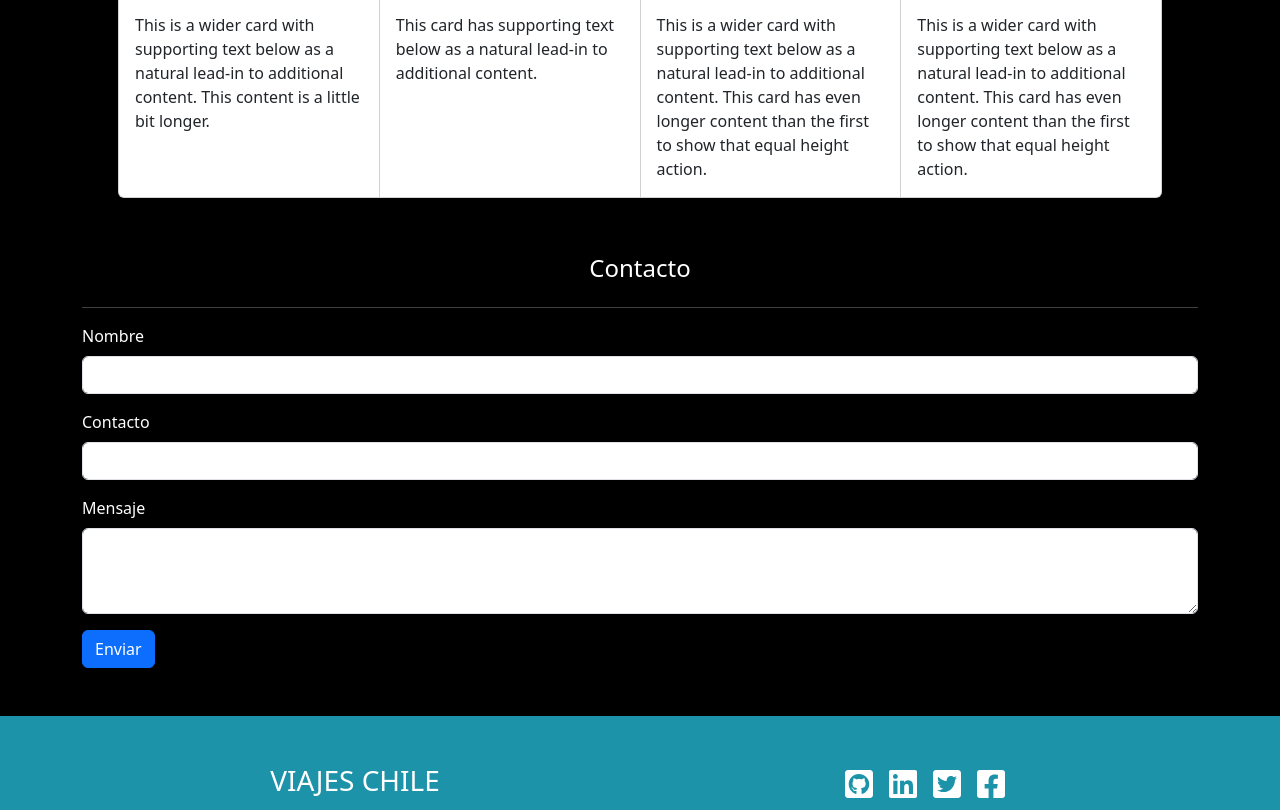
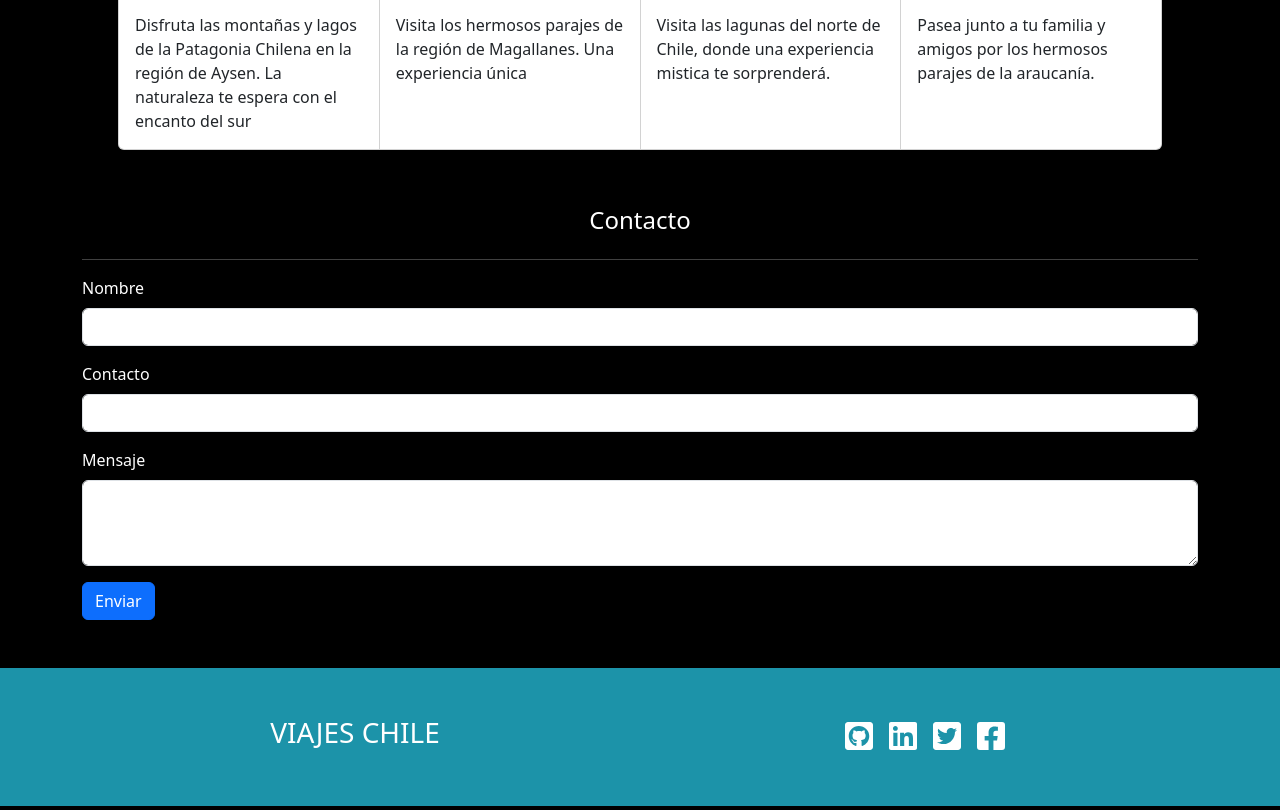
Before and after one commit to rodrigomedela/Viajes-por-Chile, a plain HTML site: page index.html in a window 1280 px wide. Shown: the part 1633-2443 px from the top of the page. Drawn offline with nearby package versions, Linux system fonts and the light colour scheme; files whose address does not match are found by name.

Commit message:
En sección destacados, se cambio el texto descriptivo de las 4 card, relativas a los parajes de chile

```diff
--- a/index.html
+++ b/index.html
@@ -154,25 +154,25 @@
     <div class="card">
         <img src="assets/img/card1.jpg" class="card-img-top" alt="...">
         <div class="card-body">
-            <p class="card-text">This is a wider card with supporting text below as a natural lead-in to additional content. This content is a little bit longer.</p>
+            <p class="card-text">Disfruta las montañas y lagos de la Patagonia Chilena en la región de Aysen. La naturaleza te espera con el encanto del sur</p>
         </div>
     </div>
     <div class="card">
         <img src="assets/img/card2.jpg" class="card-img-top" alt="...">
         <div class="card-body">
-            <p class="card-text">This card has supporting text below as a natural lead-in to additional content.</p>
+            <p class="card-text">Visita los hermosos parajes de la región de Magallanes. Una experiencia única</p>
         </div>
     </div>
     <div class="card">
         <img src="assets/img/card3.jpg" class="card-img-top" alt="...">
         <div class="card-body">
-            <p class="card-text">This is a wider card with supporting text below as a natural lead-in to additional content. This card has even longer content than the first to show that equal height action.</p>
+            <p class="card-text">Visita las lagunas del norte de Chile, donde una experiencia mistica te sorprenderá.</p>
         </div>
     </div>
     <div class="card">
         <img src="assets/img/card4.jpg" class="card-img-top" alt="...">
         <div class="card-body">
-            <p class="card-text">This is a wider card with supporting text below as a natural lead-in to additional content. This card has even longer content than the first to show that equal height action.</p>
+            <p class="card-text">Pasea junto a tu familia y amigos por los hermosos parajes de la araucanía.</p>
         </div>
     </div>
 </div>
```
